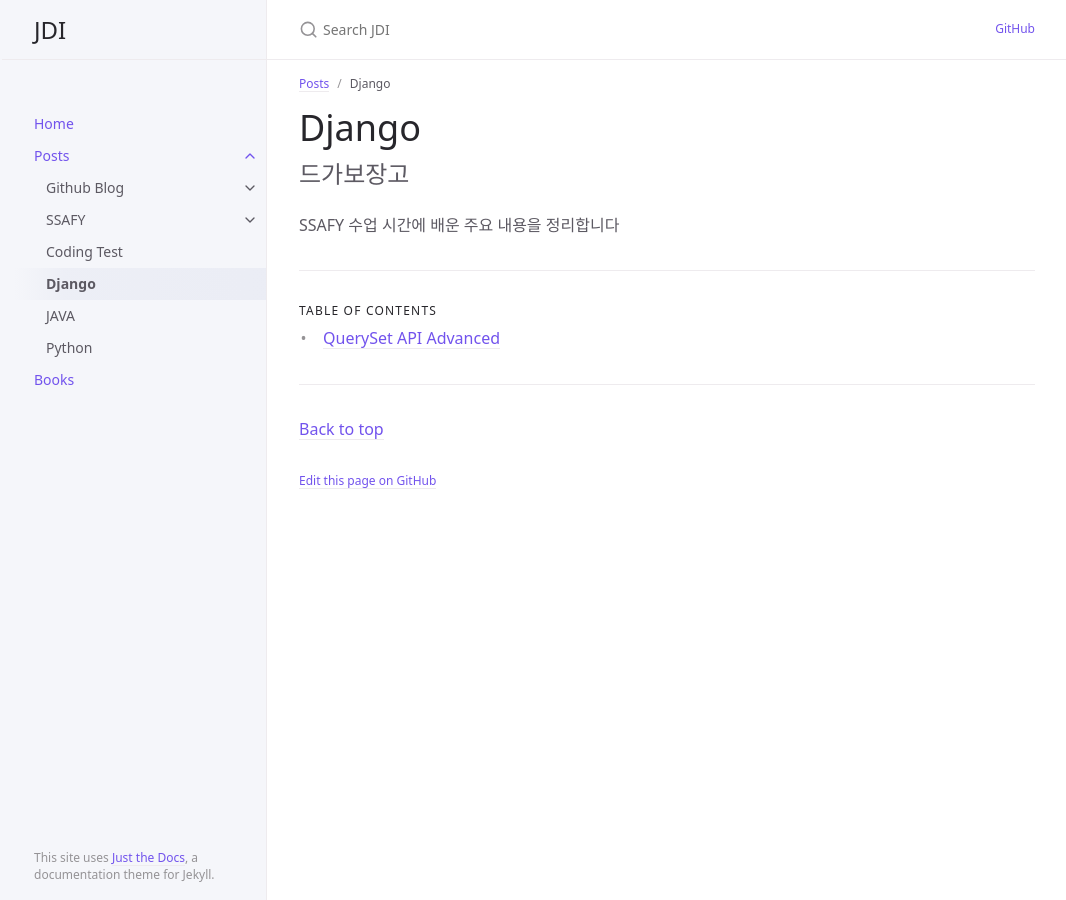
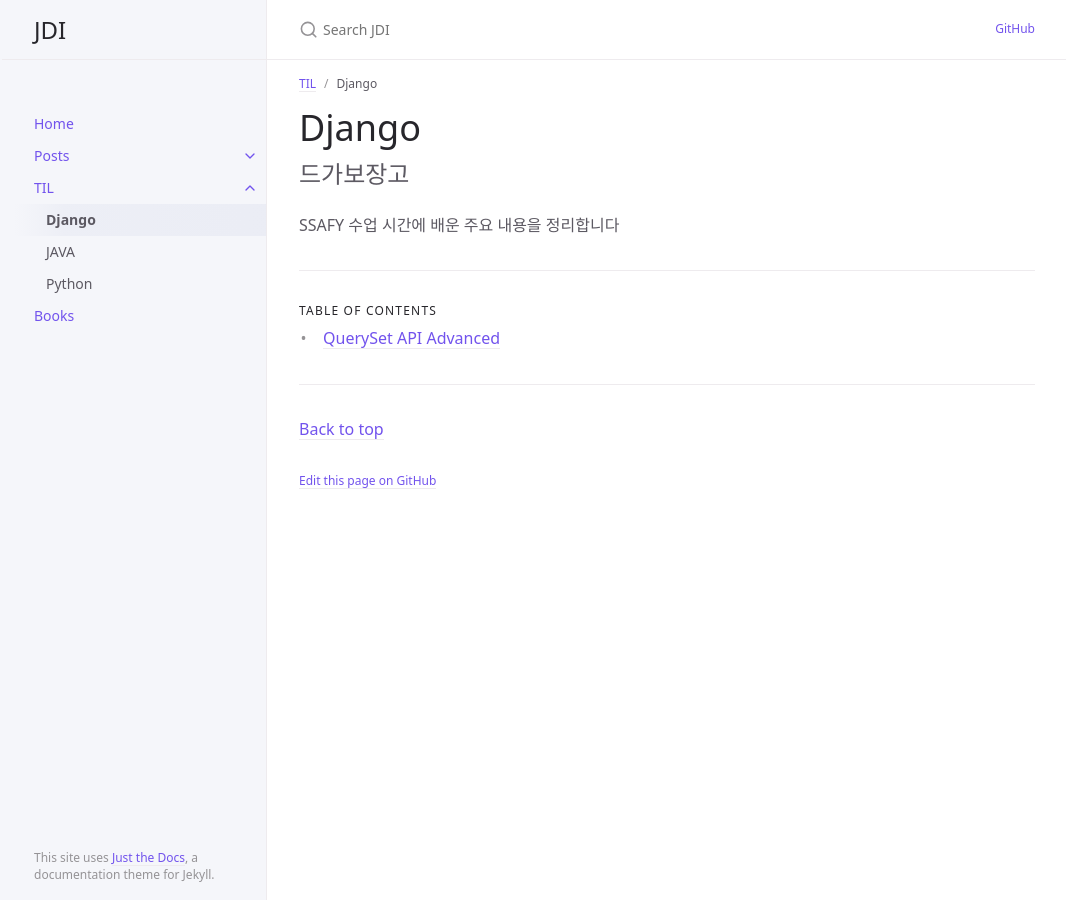
Before and after one commit to manchott/manchott-manchott.github.io, a Jekyll site: the page built from docs/TIL/django/introduction.md, in a window 1280 px wide. Shown: the whole page, without its empty margins (105-1171 px from the left). Built offline with Jekyll 4.4.1, drawn with Linux system fonts in a browser that asks for light colours.

Commit message:
changed folders

```diff
--- a/docs/posts/django/QuerySet_API.md
+++ b/docs/TIL/django/QuerySet_API.md
@@ -2,7 +2,7 @@
 layout: default
 title: QuerySet API Advanced
 parent: Django
-grand_parent: Posts
+grand_parent: TIL
 ---
 
 # QuerySet API Advanced
--- a/docs/posts/django/introduction.md
+++ b/docs/TIL/django/introduction.md
@@ -1,7 +1,7 @@
 ---
 layout: default
 title: Django
-parent: Posts
+parent: TIL
 has_children: true
 ---
 
--- a/docs/posts/java/introduction.md
+++ b/docs/TIL/java/introduction.md
@@ -1,7 +1,7 @@
 ---
 layout: default
 title: JAVA
-parent: Posts
+parent: TIL
 has_children: true
 ---
 
--- a/docs/posts/python/introduction.md
+++ b/docs/TIL/python/introduction.md
@@ -1,7 +1,7 @@
 ---
 layout: default
 title: Python
-parent: Posts
+parent: TIL
 has_children: true
 ---
 
```
Also changed, not shown: docs/TIL/introduction.md (added, +14 -0 lines), docs/TIL/python/defaultdict.md (renamed from docs/posts/python/defaultdict.md, +1 -1 lines).
